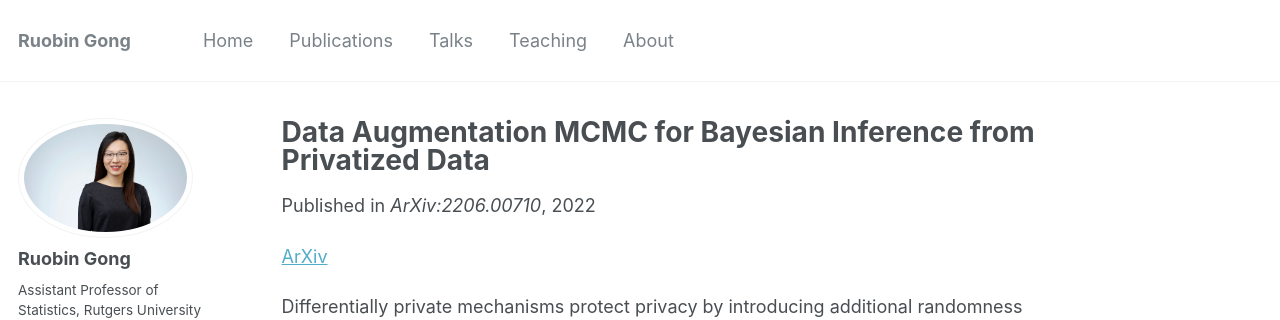
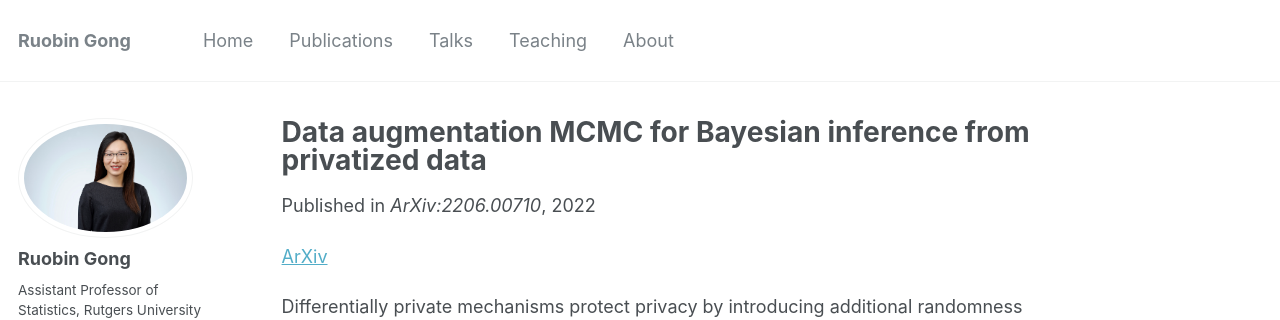
Before and after one commit to RuobinGong/RuobinGong.github.io, a Jekyll site: the page built from _publications_privacy/2022-06-01-DAMCMC.md, in a window 1280 px wide and 1221 px high. Shown: the top 320 px of the window. Built offline with Jekyll 4.4.1, drawn with Linux system fonts in a browser that asks for light colours; some web fonts are replaced.

```diff
--- a/_publications_privacy/2022-06-01-DAMCMC.md
+++ b/_publications_privacy/2022-06-01-DAMCMC.md
@@ -1,5 +1,5 @@
 ---
-title: "Data Augmentation MCMC for Bayesian Inference from Privatized Data"
+title: "Data augmentation MCMC for Bayesian inference from privatized data"
 collection: publications
 permalink: /publication/2022-06-01-DAMCMC
 excerpt: ''
```
